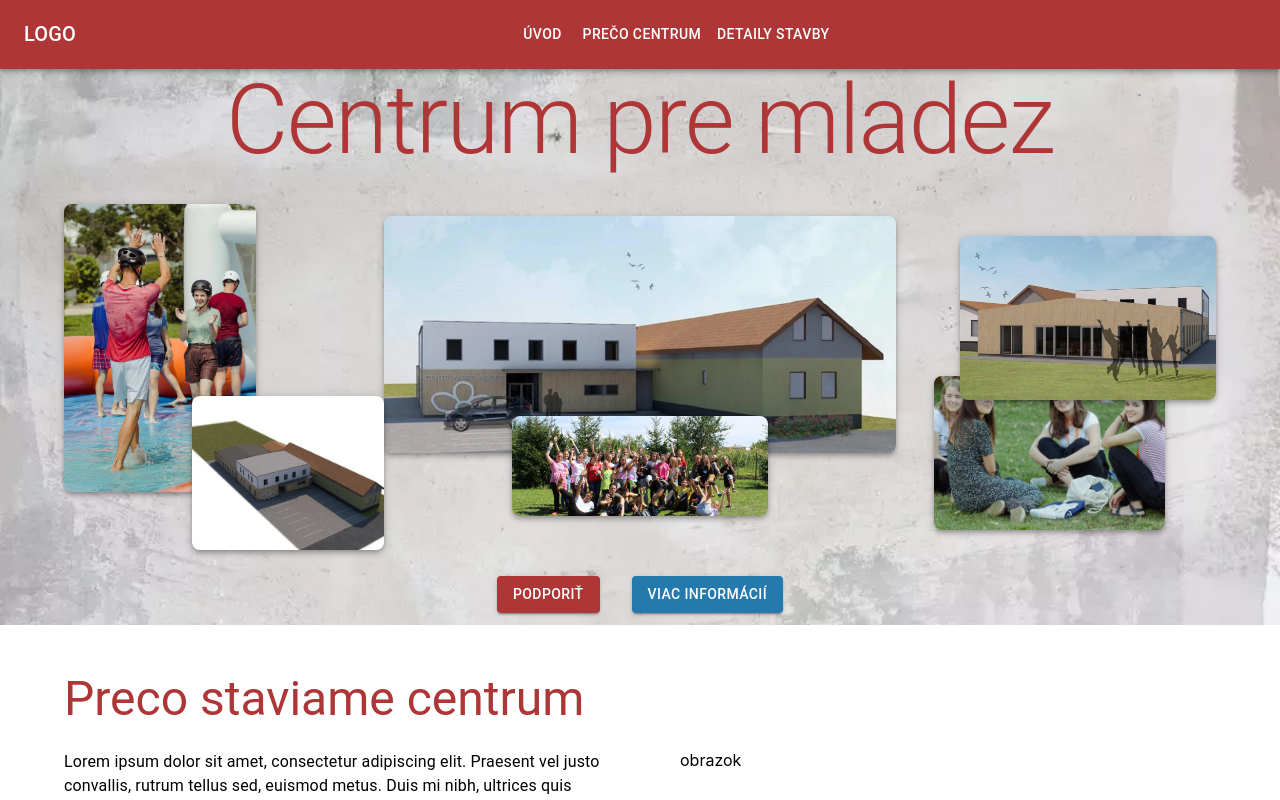
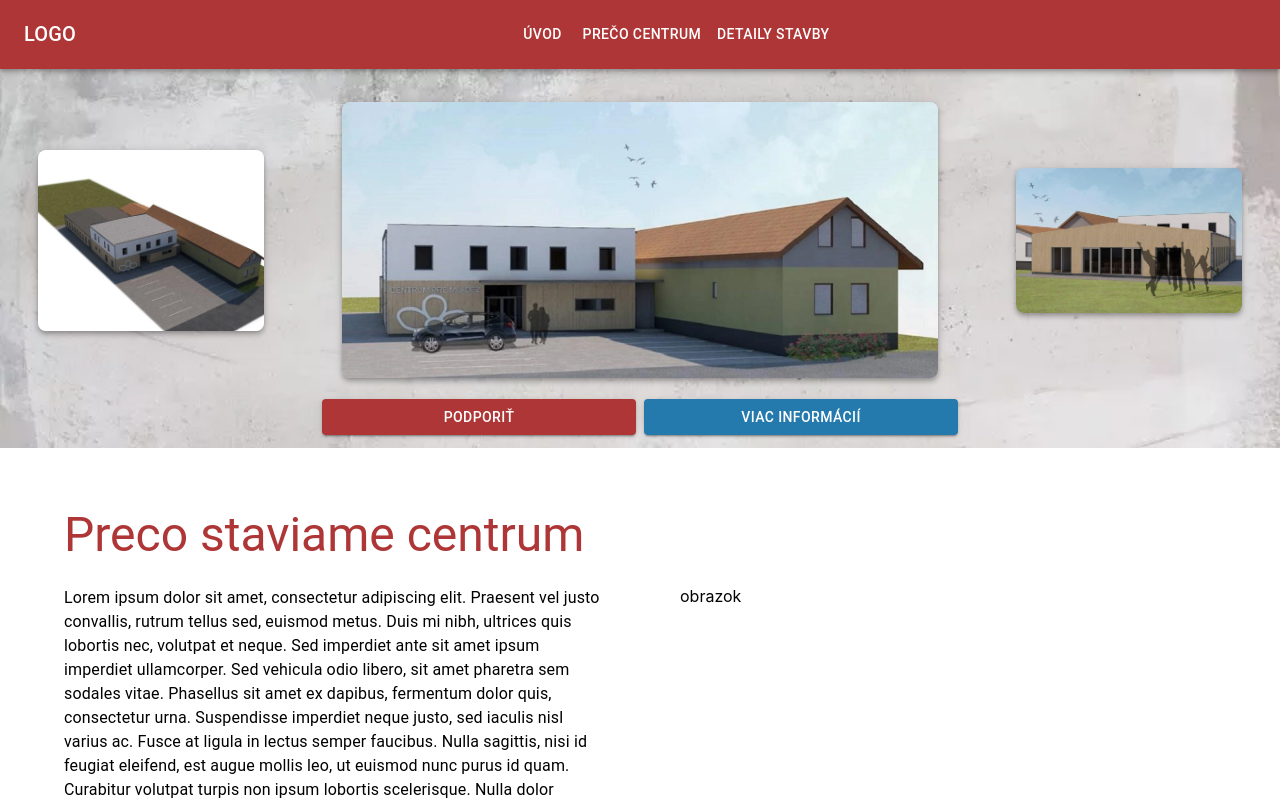
Before and after one commit to gstibi/centrum, a React (Create React App) app: page / in a window 1280 px wide. Shown: the top 800 px of the page. Built offline with nearby package versions, Linux system fonts and the light colour scheme.

Commit message:
prerabka hero (#7)

```diff
--- a/src/components/home/ButtonsSection.jsx
+++ b/src/components/home/ButtonsSection.jsx
@@ -1,29 +1,55 @@
 import { Grid, Button } from '@mui/material';
 import React from 'react';
 import { Link } from 'react-router-dom';
-import { scrollToElement } from '../../routes/utils/utils';
+import { makeStyles } from '@mui/styles';
+import { scrollToElement, getRoutesAndIds } from '../../routes/utils/utils';
 
-const ButtonsSection = () => (
+const pages = getRoutesAndIds();
+
+const useStyles = makeStyles(() => ({
+  link: { textDecoration: 'none' },
+}));
+
+const ButtonsSection = () => {
+  const classes = useStyles();
+  return (
     <Grid
       container
-    spacing={4}
+      spacing={1}
       justifyContent="center"
       alignItems="center"
-    sx={{ justifySelf: 'stretch', display: 'flex', paddingBottom: '1%' }}
+      sx={{
+        justifySelf: 'stretch',
+        display: 'flex',
+        marginTop: '1%',
+        marginBottom: '1%',
+        paddingBottom: '1%',
+      }}
     >
-    <Grid item>
-      <Link to="/section1" onClick={() => scrollToElement('section1')}>
-        <Button variant="contained">Podporiť</Button>
+      <Grid item xs={12} sm={3}>
+        <Link
+          to={pages[0].url}
+          className={classes.link}
+          onClick={() => scrollToElement(pages[0].id)}
+        >
+          <Button variant="contained" fullWidth>
+            Podporiť
+          </Button>
         </Link>
       </Grid>
-    <Grid item>
-      <Link to="/section1" onClick={() => scrollToElement('section1')}>
-        <Button color="secondary" variant="contained">
+      <Grid item xs={12} sm={3} justifyContent="center">
+        <Link
+          to={pages[1].url}
+          className={classes.link}
+          onClick={() => scrollToElement(pages[1].id)}
+        >
+          <Button color="secondary" variant="contained" fullWidth>
             Viac informácií
           </Button>
         </Link>
       </Grid>
     </Grid>
   );
+};
 
 export default ButtonsSection;
--- a/src/components/home/ImageBox.jsx
+++ b/src/components/home/ImageBox.jsx
@@ -3,7 +3,7 @@ import PropTypes from 'prop-types';
 import { Box } from '@mui/material';
 import { motion } from 'framer-motion';
 
-const ImageBox = ({ left, top, width, height, variants, source }) => (
+const ImageBox = ({ width, height, variants, source }) => (
   <motion.div variants={variants}>
     <Box
       component="img"
@@ -11,20 +11,17 @@ const ImageBox = ({ left, top, width, height, variants, source }) => (
       alt="mladi"
       sx={{
         objectFit: 'cover',
-        position: 'absolute',
-        transformOrigin: 'center',
-        display: 'flex',
-        alignItems: 'center',
-        justifyContent: 'center',
         borderRadius: 2,
         boxShadow: 4,
-        left,
-        top,
         width,
         height,
-        transition: 'transform .6s',
+        maxHeight: '100%',
+        display: 'block',
+        marginLeft: 'auto',
+        marginRight: 'auto',
+        transition: 'transform 1.2s',
         '&:hover': {
-          transform: 'scale(1.05)',
+          transform: 'scale(1.02)',
         },
       }}
     />
@@ -32,8 +29,6 @@ const ImageBox = ({ left, top, width, height, variants, source }) => (
 );
 
 ImageBox.propTypes = {
-  left: PropTypes.string,
-  top: PropTypes.string,
   width: PropTypes.string,
   height: PropTypes.string,
   variants: PropTypes.shape(),
@@ -41,8 +36,6 @@ ImageBox.propTypes = {
 };
 
 ImageBox.defaultProps = {
-  left: null,
-  top: null,
   width: null,
   height: null,
   variants: null,
--- a/src/routes/Home.jsx
+++ b/src/routes/Home.jsx
@@ -1,44 +1,39 @@
-import { Box, Typography } from '@mui/material';
+import { Grid, Box } from '@mui/material';
 import React from 'react';
-import { motion } from 'framer-motion';
+// import { motion } from 'framer-motion';
 import ImageBox from '../components/home/ImageBox';
-import mladi1 from '../assets/images/mladi1.webp';
-import mladi2 from '../assets/images/mladi2.webp';
-import mladi3 from '../assets/images/mladi3.webp';
-import pristavbaVzadu from '../assets/images/pristavba_vzadu.webp';
 import pristavbaZhora from '../assets/images/pristavba_zhora.webp';
 import pristavbaVpredu from '../assets/images/pristavba_vpredu.webp';
+import pristavbaVzadu from '../assets/images/pristavba_vzadu.webp';
 import textura from '../assets/images/beton-male.webp';
 import ButtonsSection from '../components/home/ButtonsSection';
 
-const container = {
-  show: {
-    transition: {
-      staggerChildren: 0.35,
-    },
-  },
-};
+// const container = {
+//   show: {
+//     transition: {
+//       staggerChildren: 0.25,
+//     },
+//   }
+// };
 
-const item = {
-  hidden: { opacity: 0 },
-  show: {
-    opacity: 1,
-    y: 0,
-    transition: {
-      ease: [0.6, 0.01, -0.05, 0.95],
-      duration: 1.6,
-    },
-  },
-  exit: {
-    opacity: 0,
-    transition: {
-      ease: 'easeInOut',
-      duration: 0.8,
-    },
-  },
-};
-
-const smallDisplay = window.matchMedia('(max-width: 900px)').matches;
+// const item = {
+//   hidden: { opacity: 0, y: +15 },
+//   show: {
+//     opacity: 1,
+//     y: 0,
+//     transition: {
+//       ease: 'easeInOut',
+//       duration: 1.3,
+//     },
+//   },
+//   exit: {
+//     opacity: 0,
+//     transition: {
+//       ease: 'easeInOut',
+//       duration: 0.8,
+//     },
+//   },
+// };
 
 const Home = () => (
   <Box
@@ -46,89 +41,22 @@ const Home = () => (
     sx={{
       backgroundImage: `url(${textura})`,
       backgroundSize: 'cover',
-      maxHeight: '80vh',
+      paddingTop: '3%',
+      maxHeight: '75vh',
     }}
   >
-    {!smallDisplay && (
-      <>
-        <Typography align="center" variant="h1" color="primary">
-          Centrum pre mladez
-        </Typography>
-        <motion.div
-          variants={container}
-          initial="hidden"
-          animate="show"
-          exit="exit"
-        >
-          <Box
-            sx={{ height: '50vh', overflow: 'hidden', position: 'relative' }}
-          >
-            <ImageBox
-              width="15%"
-              left="5%"
-              top="7%"
-              source={mladi1}
-              variants={item}
-            />
-            <ImageBox
-              width="40%"
-              left="30%"
-              top="10%"
-              source={pristavbaVpredu}
-              variants={item}
-            />
-            <ImageBox
-              height="25%"
-              width="20%"
-              left="40%"
-              top="60%"
-              source={mladi2}
-              variants={item}
-            />
-            <ImageBox
-              width="18%"
-              left="73%"
-              top="50%"
-              source={mladi3}
-              variants={item}
-            />
-            <ImageBox
-              width="20%"
-              left="75%"
-              top="15%"
-              source={pristavbaVzadu}
-              variants={item}
-            />
-            <ImageBox
-              width="15%"
-              left="15%"
-              top="55%"
-              source={pristavbaZhora}
-              variants={item}
-            />
-          </Box>
-        </motion.div>
-        <ButtonsSection />
-      </>
-    )}
-    {smallDisplay && (
-      <Box
-        sx={{
-          backgroundImage: `url(${pristavbaVpredu})`,
-          backgroundSize: 'cover',
-          backgroundPosition: 'center',
-          position: 'relative',
-          height: '50vh',
-        }}
-      >
-        <Typography align="center" variant="h3" color="primary">
-          Centrum pre mladez
-        </Typography>
-        <Box sx={{ position: 'absolute', bottom: '0', width: '100%' }}>
-          <ButtonsSection />
-        </Box>
-      </Box>
-    )}
+    <Grid container alignItems="center" justifyContent="center" spacing={3}>
+      <Grid item xs={6} sm={3} order={{ xs: 2, sm: 1 }}>
+        <ImageBox source={pristavbaZhora} width="75%" />
+      </Grid>
+      <Grid item xs={12} sm={6} order={{ xs: 1, sm: 2 }}>
+        <ImageBox source={pristavbaVpredu} width="95%" />
+      </Grid>
+      <Grid item xs={6} sm={3} order={{ xs: 3, sm: 3 }}>
+        <ImageBox source={pristavbaVzadu} width="75%" />
+      </Grid>
+    </Grid>
+    <ButtonsSection />
   </Box>
 );
 
--- a/src/routes/utils/utils.js
+++ b/src/routes/utils/utils.js
@@ -9,8 +9,12 @@ export const scrollToElement = target => {
   window.scrollTo({ behavior: 'smooth', top: elementOffsetPosition });
 };
 
-export const getRoutesAndIds = () => [
-  { name: 'Úvod', id: 'home' },
-  { name: 'Prečo centrum', id: 'preco' },
-  { name: 'Detaily stavby', id: 'detail' },
-];
+export const getRoutesAndIds = () => {
+  const routes = [
+    { name: 'Úvod', id: 'home' },
+    { name: 'Prečo centrum', id: 'preco' },
+    { name: 'Detaily stavby', id: 'detail' },
+  ];
+
+  return routes.map(route => ({ ...route, url: `/${route.id}` }));
+};
```
Lines whose indentation alone changed are shown as unchanged.
